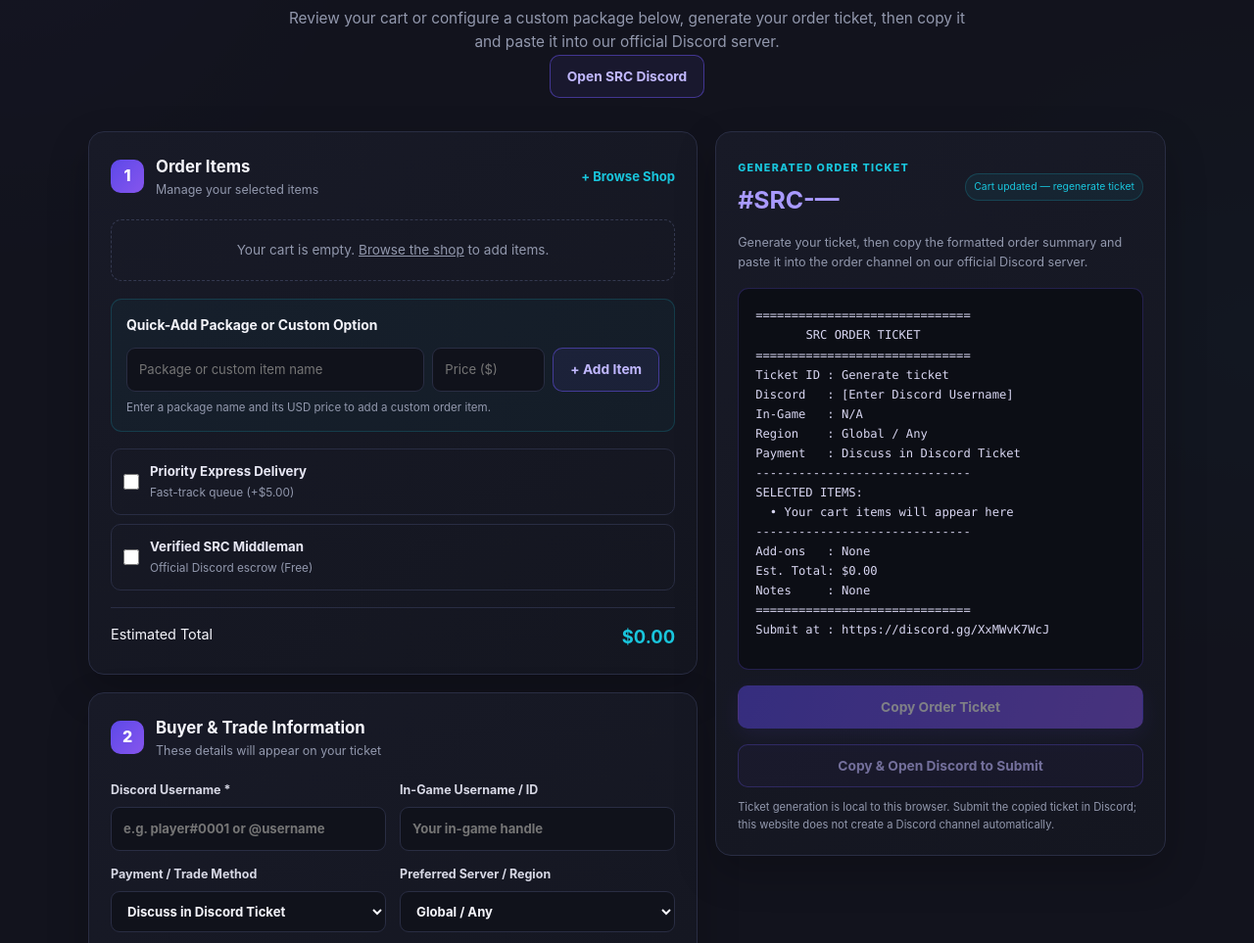
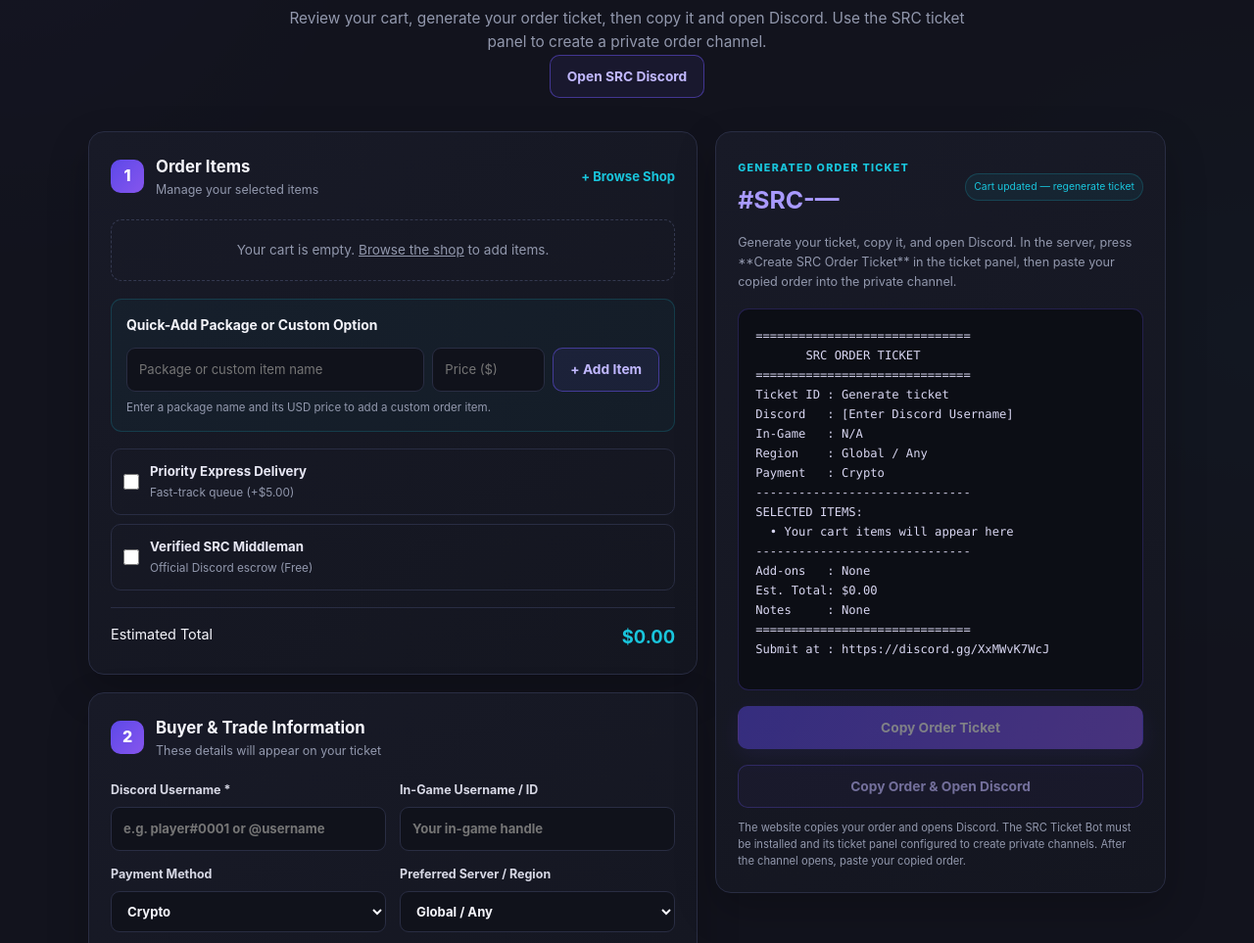
Before and after one commit to ahmotytyservices/SRC-Web, a plain HTML site: page order.html in a window 1280 px wide. Shown: the part 280-1243 px from the top of the page at 98% size. Drawn offline with Linux system fonts and the light colour scheme.

Commit message:
Add files via upload

```diff
--- a/order.html
+++ b/order.html
@@ -14,7 +14,7 @@
 <div class="section-header">
 <span class="badge">Verified SRC Order Ticket System</span>
 <h2>Order Place &amp; Ticket Generator</h2>
-<p>Review your cart or configure a custom package below, generate your order ticket, then copy it and paste it into our official Discord server.</p>
+<p>Review your cart, generate your order ticket, then copy it and open Discord. Use the SRC ticket panel to create a private order channel.</p>
 <a class="btn btn-outline" data-discord-link="" href="https://discord.gg/XxMWvK7WcJ" rel="noopener noreferrer" target="_blank">Open SRC Discord</a>
 </div>
 <div class="order-layout">
@@ -38,7 +38,7 @@
 <div class="order-form-grid">
 <label>Discord Username *<input id="buyerDiscord" placeholder="e.g. player#0001 or @username" required="" type="text"/></label>
 <label>In-Game Username / ID<input id="buyerGame" placeholder="Your in-game handle" type="text"/></label>
-<label>Payment / Trade Method<select id="buyerPayment"><option>Discuss in Discord Ticket</option><option>Robux</option><option>PayPal</option><option>Other (specify in notes)</option></select></label>
+<label>Payment Method<select id="buyerPayment"><option value="Crypto">Crypto</option><option value="INR">INR</option></select></label>
 <label>Preferred Server / Region<select id="buyerRegion"><option>Global / Any</option><option>United States</option><option>Europe</option><option>Asia</option><option>India</option><option>Other (specify in notes)</option></select></label>
 <label class="full-field">Custom Notes or Specific Requests<textarea id="buyerNotes" placeholder="Add any custom bundle requests, preferred time, or questions..." rows="4"></textarea></label>
 </div>
@@ -48,7 +48,7 @@
 </div>
 <aside class="order-panel ticket-panel">
 <div class="ticket-heading"><div><span class="ticket-kicker">GENERATED ORDER TICKET</span><h3 id="ticketId">#SRC-—</h3></div><span class="ticket-status">Ready to generate</span></div>
-<p class="ticket-instructions">Generate your ticket, then copy the formatted order summary and paste it into the order channel on our official Discord server.</p>
+<p class="ticket-instructions">Generate your ticket, copy it, and open Discord. In the server, press **Create SRC Order Ticket** in the ticket panel, then paste your copied order into the private channel.</p>
 <pre class="ticket-output" id="ticketOutput">==============================
        SRC ORDER TICKET
 ==============================
@@ -56,7 +56,7 @@ Ticket ID : Generate ticket
 Discord   : [Enter Discord Username]
 In-Game   : N/A
 Region    : Global / Any
-Payment   : Discuss in Discord Ticket
+Payment   : Crypto
 ------------------------------
 SELECTED ITEMS:
   • Your cart items will appear here
@@ -67,8 +67,8 @@ Notes     : None
 ==============================
 Submit at : https://discord.gg/XxMWvK7WcJ</pre>
 <button class="btn btn-primary generate-btn" disabled="" id="copyTicket" type="button">Copy Order Ticket</button>
-<a class="btn btn-outline generate-btn disabled-link" data-discord-link="" href="https://discord.gg/XxMWvK7WcJ" id="openDiscordSubmit" rel="noopener noreferrer" target="_blank">Copy &amp; Open Discord to Submit</a>
-<p class="ticket-footnote">Ticket generation is local to this browser. Submit the copied ticket in Discord; this website does not create a Discord channel automatically.</p>
+<a class="btn btn-outline generate-btn disabled-link" data-discord-link="" href="https://discord.gg/XxMWvK7WcJ" id="openDiscordSubmit" rel="noopener noreferrer" target="_blank">Copy Order &amp; Open Discord</a>
+<p class="ticket-footnote">The website copies your order and opens Discord. The SRC Ticket Bot must be installed and its ticket panel configured to create private channels. After the channel opens, paste your copied order.</p>
 </aside>
 </div>
 </div>
```
